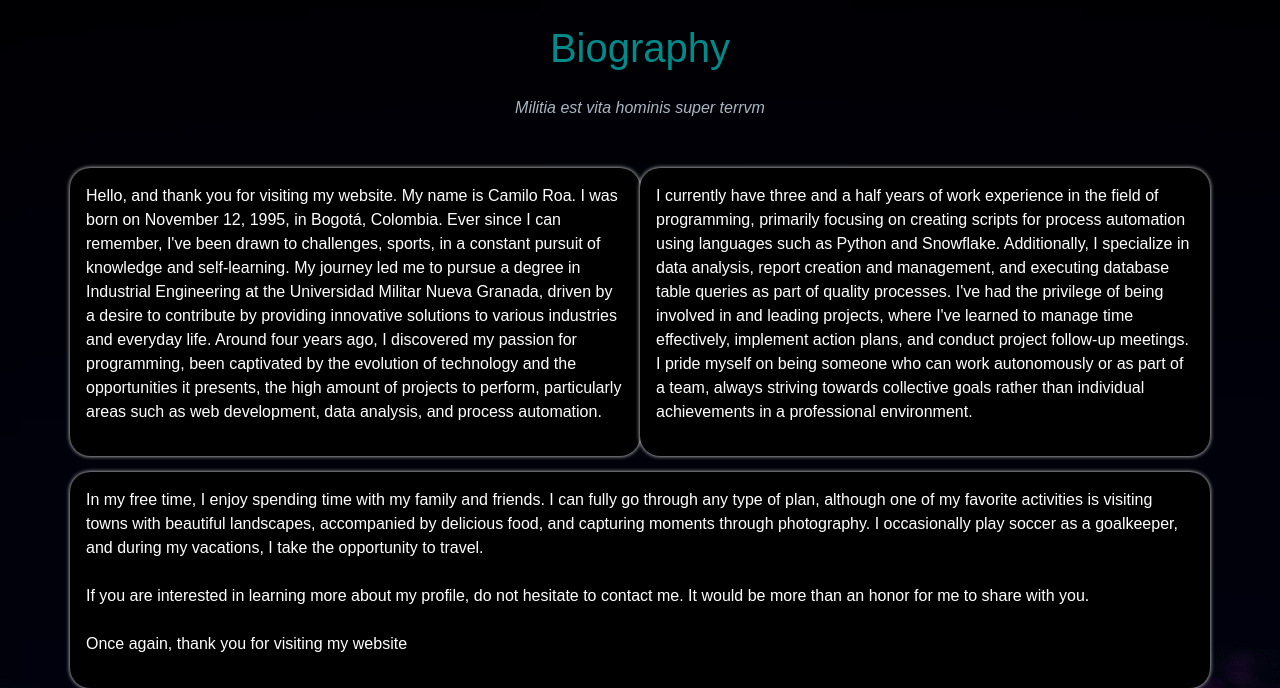
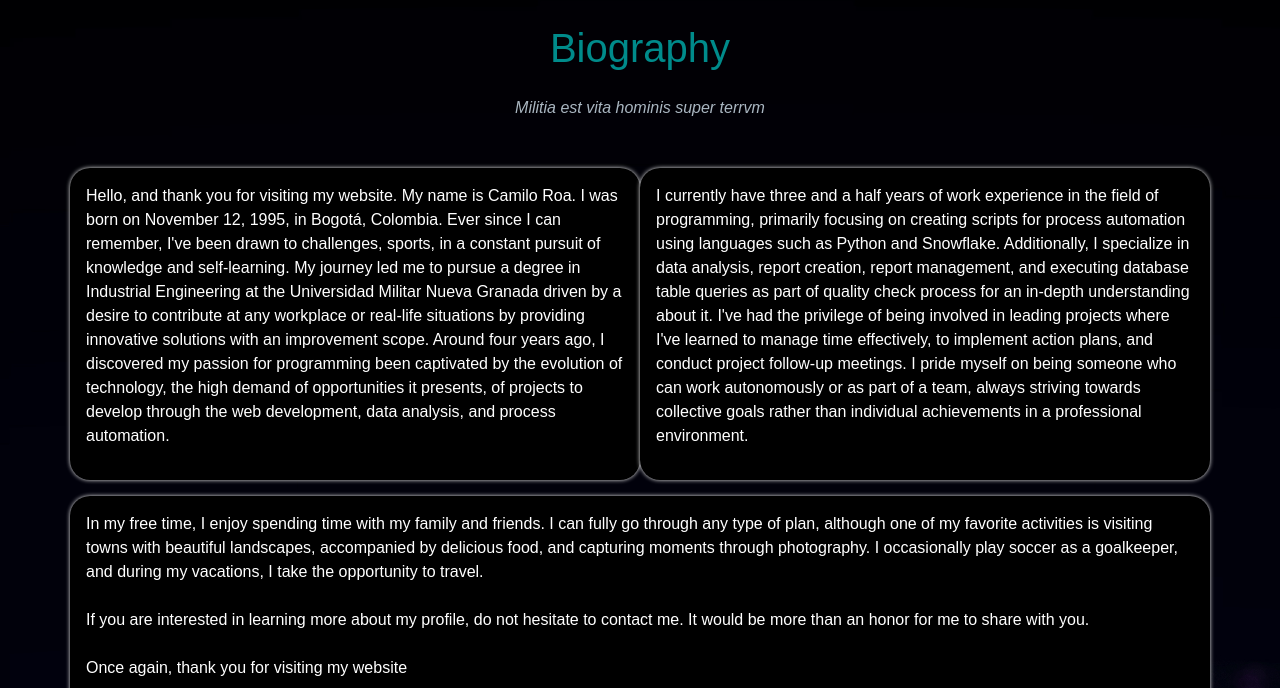
Before and after one commit to camiloroa112/website, a PHP site: page /about-me.php in a window 1280 px wide. Shown: the part 57-745 px from the top of the page. Run offline with PHP 8.4, Linux system fonts and the light colour scheme; some libraries are stand-ins or nearby versions; some web fonts are replaced.

Commit message:
Applying script changes and improving redaction.

```diff
--- a/about-me.php
+++ b/about-me.php
@@ -6,8 +6,8 @@
     <script async src=https://www.googletagmanager.com/gtag/js?id=G-HDWTYWVQV2></script>
     <script>
         window.dataLayer = window.dataLayer || [];
-
-        function gtag() {
+        function gtag()
+        {
             dataLayer.push(arguments);
         }
         gtag('js', new Date());
@@ -63,12 +63,13 @@
                 <p class="pt-3 pb-3 text-center"><i>Militia est vita hominis super terrvm</i></p>
                 <div class="row">
                     <div class="col-sm-12 col-lg-6 col-xl-6 background2 p-3 mt-3">
-                        <p>Hello, and thank you for visiting my website. My name is Camilo Roa. I was born on November 12, 1995, in Bogotá, Colombia. Ever since I can remember, I've been drawn to challenges, sports, in a constant pursuit of knowledge and self-learning. My journey led me to pursue a degree in Industrial Engineering at the Universidad Militar Nueva Granada, driven by a desire to contribute by providing innovative solutions to various industries and everyday life. Around four years ago, I discovered my passion for programming, been captivated by the evolution of technology and the opportunities it presents, the high amount of projects to perform, particularly areas such as web development, data analysis, and process automation.
+                        <p>
+                            Hello, and thank you for visiting my website. My name is Camilo Roa. I was born on November 12, 1995, in Bogotá, Colombia. Ever since I can remember, I've been drawn to challenges, sports, in a constant pursuit of knowledge and self-learning. My journey led me to pursue a degree in Industrial Engineering at the Universidad Militar Nueva Granada driven by a desire to contribute at any workplace or real-life situations by providing innovative solutions with an improvement scope. Around four years ago, I discovered my passion for programming been captivated by the evolution of technology, the high demand of opportunities it presents, of projects to develop through the web development, data analysis, and process automation.
                         </p>
                     </div>
                     <div class="col-sm-12 col-lg-6 col-xl-6 background2 p-3 mt-3">
                         <p>
-                            I currently have three and a half years of work experience in the field of programming, primarily focusing on creating scripts for process automation using languages such as Python and Snowflake. Additionally, I specialize in data analysis, report creation and management, and executing database table queries as part of quality processes. I've had the privilege of being involved in and leading projects, where I've learned to manage time effectively, implement action plans, and conduct project follow-up meetings. I pride myself on being someone who can work autonomously or as part of a team, always striving towards collective goals rather than individual achievements in a professional environment.
+                            I currently have three and a half years of work experience in the field of programming, primarily focusing on creating scripts for process automation using languages such as Python and Snowflake. Additionally, I specialize in data analysis, report creation, report management, and executing database table queries as part of quality check process for an in-depth understanding about it. I've had the privilege of being involved in leading projects where I've learned to manage time effectively, to implement action plans, and conduct project follow-up meetings. I pride myself on being someone who can work autonomously or as part of a team, always striving towards collective goals rather than individual achievements in a professional environment.
                         </p>
                     </div>
                     <div class="mt-3 p-3 background2">
--- a/contact.php
+++ b/contact.php
@@ -77,8 +77,8 @@ if ($_POST && isset($_POST["submit"])) {
     <script async src=https://www.googletagmanager.com/gtag/js?id=G-HDWTYWVQV2></script>
     <script>
         window.dataLayer = window.dataLayer || [];
-
-        function gtag() {
+        function gtag()
+        {
             dataLayer.push(arguments);
         }
         gtag('js', new Date());
--- a/curriculum.php
+++ b/curriculum.php
@@ -6,8 +6,8 @@
     <script async src=https://www.googletagmanager.com/gtag/js?id=G-HDWTYWVQV2></script>
     <script>
         window.dataLayer = window.dataLayer || [];
-
-        function gtag() {
+        function gtag()
+        {
             dataLayer.push(arguments);
         }
         gtag('js', new Date());
--- a/index.php
+++ b/index.php
@@ -6,8 +6,8 @@
     <script async src=https://www.googletagmanager.com/gtag/js?id=G-HDWTYWVQV2></script>
     <script>
         window.dataLayer = window.dataLayer || [];
-
-        function gtag() {
+        function gtag()
+        {
             dataLayer.push(arguments);
         }
         gtag('js', new Date());
--- a/portfolio.php
+++ b/portfolio.php
@@ -6,8 +6,8 @@
     <script async src=https://www.googletagmanager.com/gtag/js?id=G-HDWTYWVQV2></script>
     <script>
         window.dataLayer = window.dataLayer || [];
-
-        function gtag() {
+        function gtag()
+        {
             dataLayer.push(arguments);
         }
         gtag('js', new Date());
```
